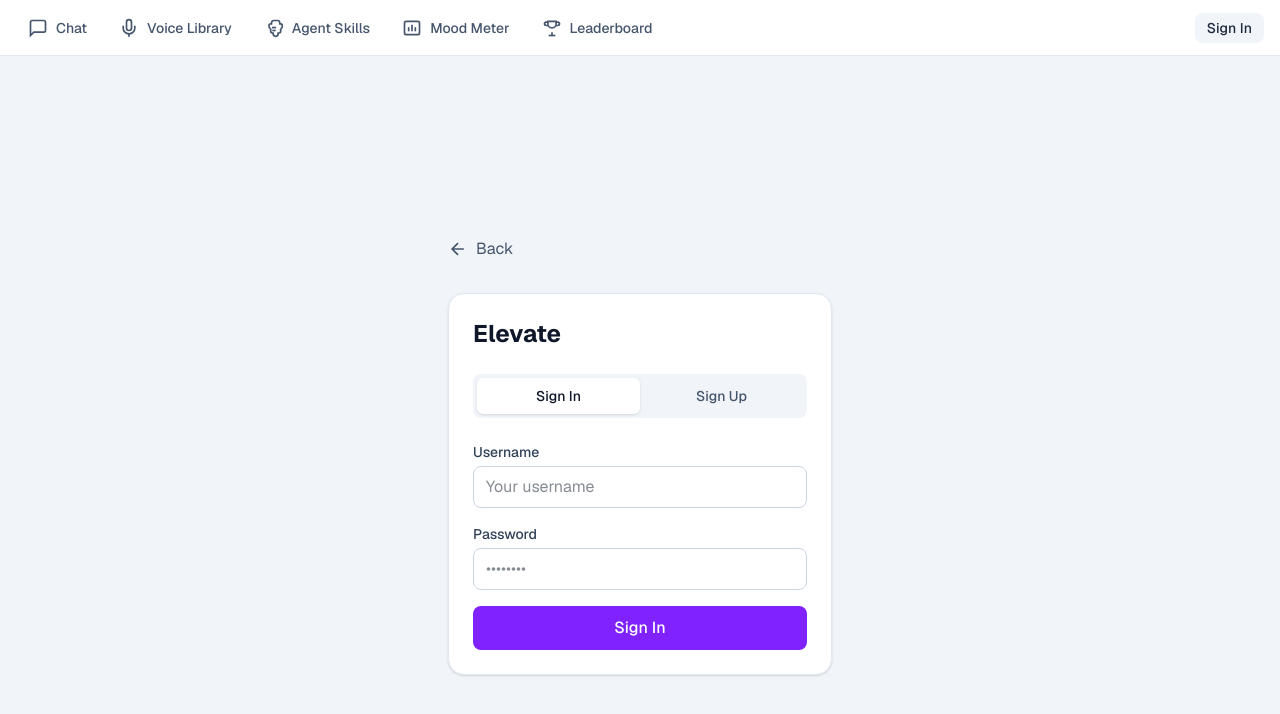
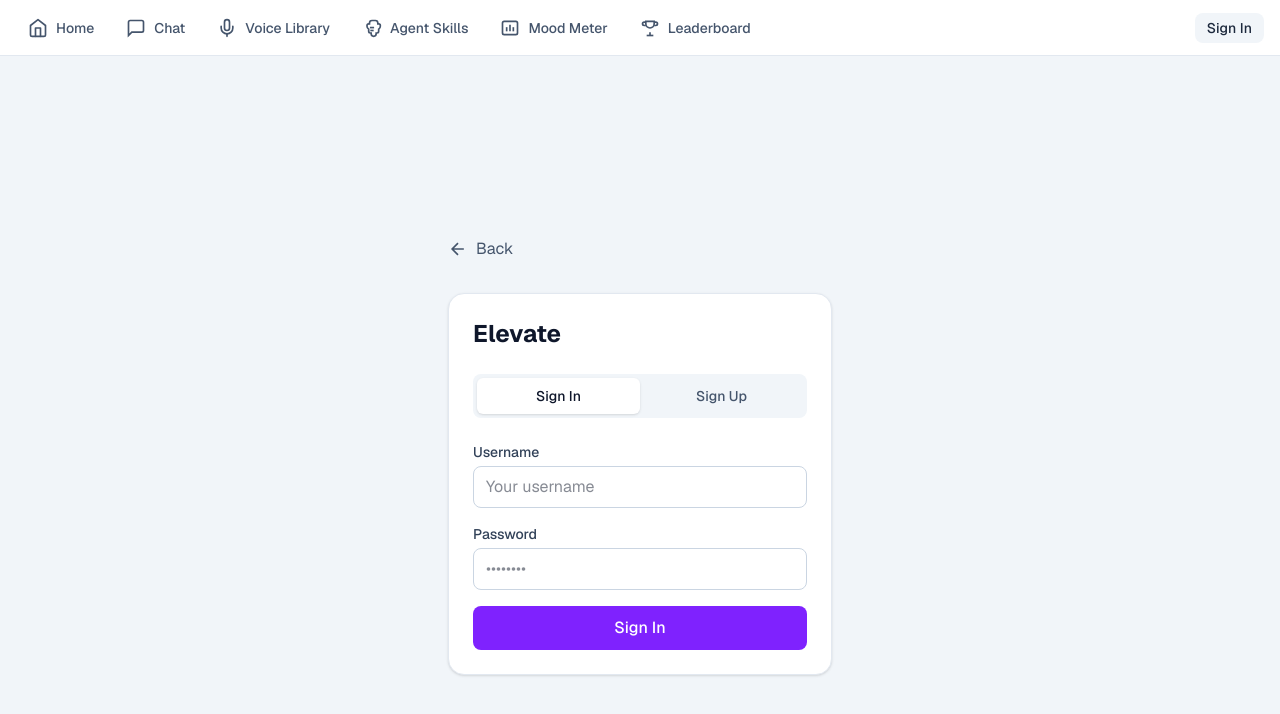
Before and after one commit to otutsukihyuuga/CursorHackathon, a Next.js app: page /auth in a window 1280 px wide. Shown: the top 714 px of the page. Built offline with nearby package versions, Linux system fonts and the light colour scheme.

Commit message:
feat(ui): add empty Home tab placeholder for future dashboard

```diff
--- /dev/null
+++ b/app/home/page.tsx
@@ -0,0 +1,48 @@
+'use client';
+
+import { useRequireAuth } from '@/hooks/useRequireAuth';
+
+export default function HomePage() {
+  const { loading } = useRequireAuth();
+
+  if (loading) {
+    return (
+      <div className="flex-1 flex items-center justify-center bg-slate-100">
+        <p className="text-slate-500">Loading…</p>
+      </div>
+    );
+  }
+
+  return (
+    <div className="flex-1 overflow-y-auto bg-slate-100 p-4 sm:p-8">
+      <div className="max-w-4xl mx-auto space-y-6">
+
+        {/* Page Header */}
+        <div className="mb-8">
+          <h1 className="text-3xl font-bold text-slate-800 tracking-tight">Home</h1>
+          <p className="text-slate-500 mt-2 text-lg">
+            Welcome to Elevate. Your dashboard overview is coming soon.
+          </p>
+        </div>
+
+        {/* Empty State Placeholder */}
+        <section className="rounded-2xl bg-white/70 backdrop-blur-sm border border-slate-200/80 shadow-sm p-12 flex items-center justify-center min-h-[400px]">
+          <div className="text-center">
+            <div className="w-16 h-16 bg-slate-50 border border-slate-100 rounded-2xl flex items-center justify-center mx-auto mb-5 shadow-sm">
+              <svg width="28" height="28" viewBox="0 0 24 24" fill="none" stroke="#94a3b8" strokeWidth="2" strokeLinecap="round" strokeLinejoin="round">
+                <rect x="3" y="3" width="18" height="18" rx="2" ry="2"></rect>
+                <line x1="3" y1="9" x2="21" y2="9"></line>
+                <line x1="9" y1="21" x2="9" y2="9"></line>
+              </svg>
+            </div>
+            <h3 className="text-xl font-semibold text-slate-700">Dashboard Empty</h3>
+            <p className="text-slate-500 mt-2 max-w-sm mx-auto">
+              This space is reserved for your personalized insights, progress tracking, and shortcuts to your most-used features.
+            </p>
+          </div>
+        </section>
+
+      </div>
+    </div>
+  );
+}
--- a/components/TopNavBar.tsx
+++ b/components/TopNavBar.tsx
@@ -14,6 +14,22 @@ export default function TopNavBar() {
     <nav className="h-14 w-full bg-white border-b border-slate-200 flex-shrink-0 flex items-center px-2 sm:px-4">
       <div className="flex-1 flex items-center overflow-x-auto pr-4 scrollbar-hide" style={{ scrollbarWidth: 'none', msOverflowStyle: 'none' }}>
         <div className="flex items-center gap-1 sm:gap-2 whitespace-nowrap">
+          <Link
+            href="/home"
+            className={`inline-flex items-center gap-1.5 sm:gap-2 px-2.5 sm:px-3 py-1.5 sm:py-2 rounded-lg ${
+              pathname === '/home'
+                ? 'bg-slate-100 text-slate-800'
+                : 'text-slate-600 hover:bg-slate-100'
+            }`}
+            aria-label="Home"
+            title="Home"
+          >
+            <svg width="18" height="18" viewBox="0 0 24 24" fill="none" stroke="currentColor" strokeWidth="2" strokeLinecap="round" strokeLinejoin="round" className="sm:w-5 sm:h-5">
+              <path d="M3 9l9-7 9 7v11a2 2 0 0 1-2 2H5a2 2 0 0 1-2-2z"></path>
+              <polyline points="9 22 9 12 15 12 15 22"></polyline>
+            </svg>
+            <span className="text-sm font-medium">Home</span>
+          </Link>
           <Link
             href="/"
             className={`inline-flex items-center gap-1.5 sm:gap-2 px-2.5 sm:px-3 py-1.5 sm:py-2 rounded-lg ${
```
